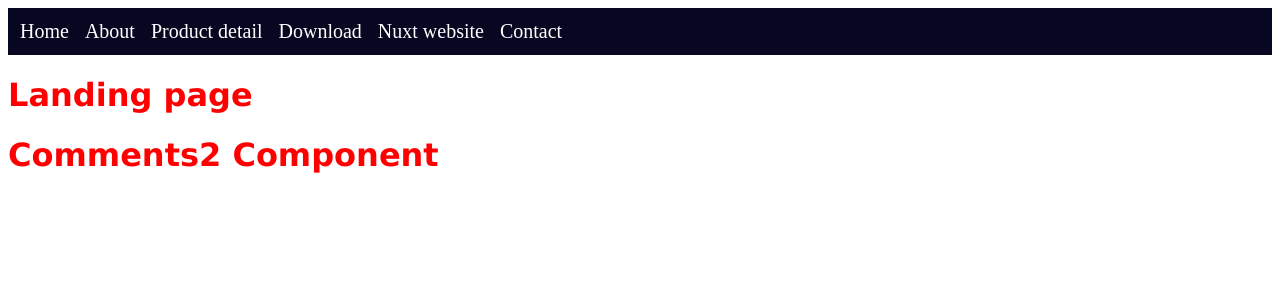
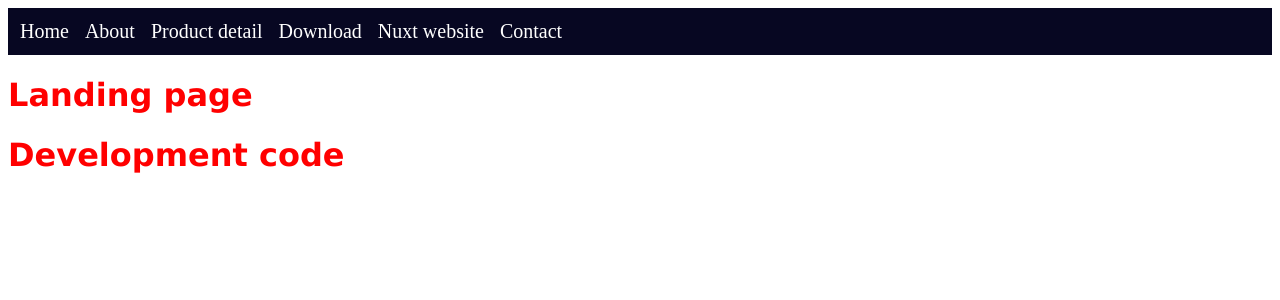
Before and after one commit to mojjjtaba/Nuxt3-Course, a Nuxt app: page / in a window 1280 px wide. Shown: the top 300 px of the page. Built offline with nearby package versions, Linux system fonts and the light colour scheme.

Commit message:
DevOnly component

```diff
--- a/pages/index.vue
+++ b/pages/index.vue
@@ -1,14 +1,15 @@
 <template>
     <div>
         <h1>Landing page</h1>
-        <ClientOnly>
-            <Comments2 />
+        <DevOnly>
+            <h1>Development code</h1>
+
             <template #fallback>
-                <article>
-                    <h1>Loading...</h1>
-                </article>
+                <h1>
+                    Placeholder
+                </h1>
             </template>
-        </ClientOnly>
+        </DevOnly>
     </div>
 </template>
 
```
